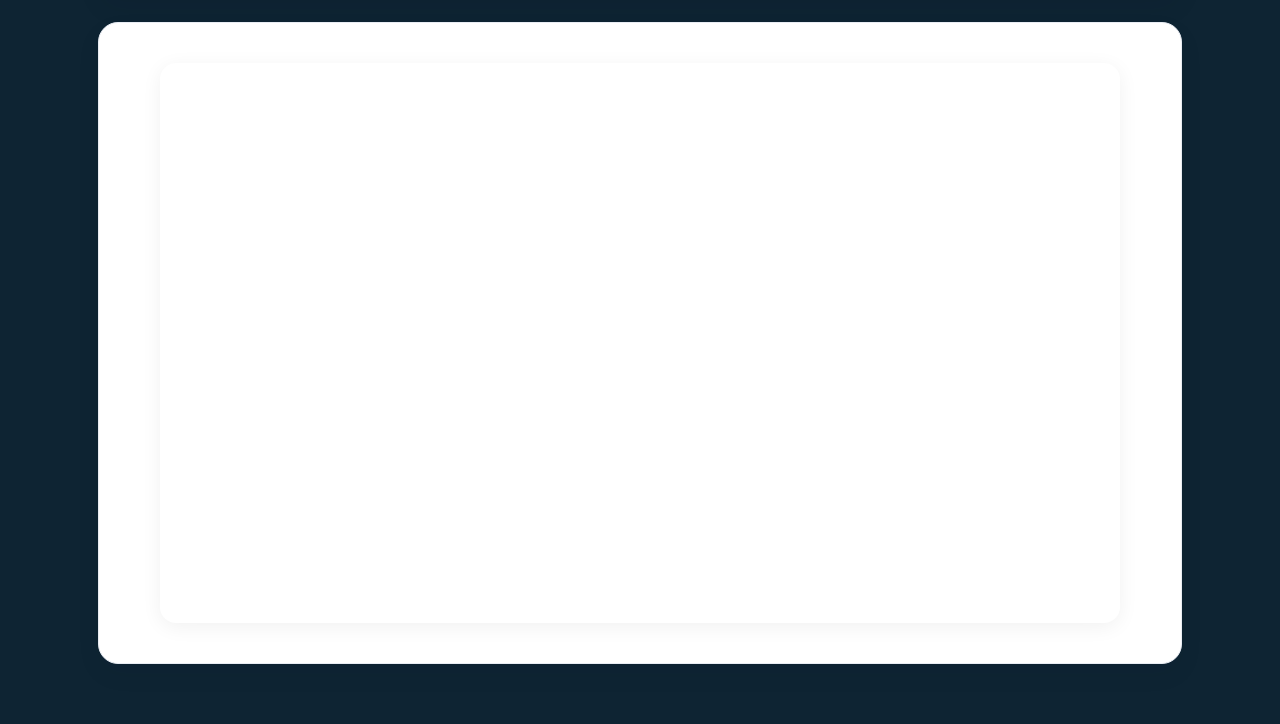
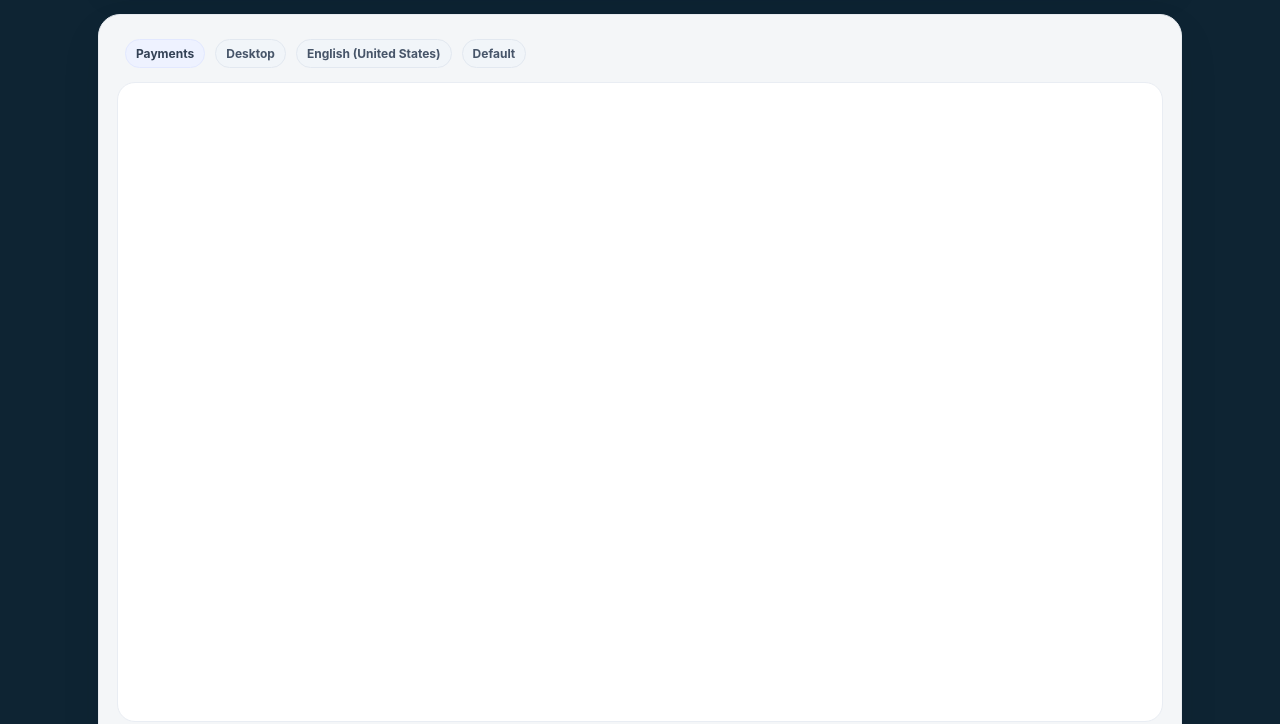
Before and after one commit to rochabr/connect-parking-demo, a website: page public/payments.html in a window 1280 px wide. Shown: the part 322-1046 px from the top of the page. Drawn offline with Linux system fonts and the light colour scheme.

Commit message:
improving UI

```diff
--- a/public/payments.html
+++ b/public/payments.html
@@ -20,7 +20,7 @@
     <!-- Page logic -->
     <script type="module" src="./payments.js" defer></script>
   </head>
-  <body>
+<body class="payments-page">
     <!-- Header matches your main page -->
     <header class="site-header">
       <div class="container header-inner">
@@ -53,13 +53,20 @@
         <p class="hint">Select a parking lot (Connected account) to view and manage its payments.</p>
       </section>
 
-      <!-- Payments embedded component -->
-      <section class="section-card">
+     <!-- Payments embedded component -->
+<!-- Payments embedded component -->
+<section class="section-card payments-shell">
+  <div class="frame-toolbar">
+    <span class="pill">Payments</span>
+    <span class="pill subtle">Desktop</span>
+    <span class="pill subtle" id="localePill">English (United States)</span>
+    <span class="pill subtle">Default</span>
+  </div>
 
-        <div id="container" class="checkout-frame" style="min-height:560px; padding:0;"></div>
-        <div id="error" class="hint" hidden>Something went wrong. Check console/server logs.</div>
-      </section>
-    </main>
+  <div id="container" class="payments-frame"></div>
+  <div id="error" class="hint" hidden>Something went wrong. Check console/server logs.</div>
+</section>
+
 
     <footer class="site-footer">
       <div class="container">
--- a/public/payments.js
+++ b/public/payments.js
@@ -147,14 +147,20 @@ async function initPaymentsForAccount(accountId) {
         return undefined;
       }
     };
+document.getElementById('localePill').textContent = locale === 'es' ? 'Español (México)' : 'English (United States)';
 
-    // Pass `locale` to Connect.js
-    connectInstance = await loadConnectAndInitialize({
-      publishableKey,
-      fetchClientSecret,
-      locale, // ← es for MX, en otherwise
-      appearance: { variables: { colorPrimary: '#22c55e', borderRadius: '12px' } },
-    });
+connectInstance = await loadConnectAndInitialize({
+  publishableKey,
+  fetchClientSecret,
+  locale,
+  appearance: {
+    variables: {
+      colorPrimary: '#2563eb',   // Stripe blue
+      borderRadius: '12px',
+      fontFamily: 'Inter, system-ui, -apple-system, Segoe UI, Roboto, Helvetica, Arial',
+    },
+  },
+});
 
     paymentsElement = connectInstance.create('payments');
     containerEl.innerHTML = '';
--- a/public/styles.css
+++ b/public/styles.css
@@ -131,33 +131,73 @@ body{
   margin-top: 4px;
 }
 
-/* --- Layout for embedded Stripe components --- */
-.checkout-frame,
-#container {
+/* Checkout (embedded Checkout) */
+.checkout-frame {
   background: #ffffff;
   border-radius: 16px;
-  padding: 0;                   /* no padding inside, to keep iframe full width */
-  box-shadow: 0 4px 20px rgba(0, 0, 0, 0.06);
+  padding: 0;
   min-height: 560px;
-  overflow: hidden;              /* keeps rounded corners clean */
+  box-shadow: 0 4px 20px rgba(0,0,0,.06);
+  overflow: hidden;
+  margin: 20px auto;
+  max-width: 880px; /* checkout can be narrower */
+}
+.checkout-frame iframe {
+  width: 100%;
+  height: 100%;
+  border: 0;
+  display: block;
 }
 
-/* add padding outside using a wrapper section */
-.section-card .checkout-frame,
-.section-card #container {
-  margin: 20px auto;
-  max-width: 960px;              /* comfortable max width */
+/* Payments (embedded Payments) */
+/* Page canvas closer to the mock */
+body.payments-page .container { padding-top: 24px; }
+.section-card.payments-shell {
+  background: #f4f6f8;                /* soft gray around the card */
+  border: 1px solid #e7ebf0;
+  border-radius: 22px;
+  padding: 18px 18px 24px;
+  box-shadow: 0 18px 40px rgba(3, 19, 34, 0.08);
 }
 
-/* iframe sizing */
-.checkout-frame iframe,
-#container iframe {
+/* Toolbar “chips” above the table */
+.frame-toolbar{
+  display:flex; gap:10px; align-items:center;
+  padding: 6px 8px 14px 8px;
+}
+.pill{
+  background:#eef2ff; color:#334155; border:1px solid #e2e8ff;
+  padding:6px 10px; border-radius:999px; font-size:12px; font-weight:700;
+}
+.pill.subtle{
+  background:#f1f5f9; color:#475569; border-color:#e2e8f0;
+}
+
+/* Payments iframe container (wide, rounded, no inner padding) */
+.payments-frame{
+  background:#ffffff;
+  border-radius: 18px;
+  padding: 0;
+  min-height: 640px;
+  overflow: hidden;
+  margin: 0 auto;
+  max-width: 1120px; /* wider so table breathes */
+  border: 1px solid #e9edf3;
+}
+.payments-frame iframe{
   width: 100%;
   height: 100%;
-  border: none;
-  display: block;
-  background: transparent;
+  display:block;
+  border:0;
 }
+
+/* Optional: tighten on small screens */
+@media (max-width: 900px){
+  .payments-frame{ max-width: 100%; border-radius: 14px; }
+  .section-card.payments-shell{ border-radius: 16px; }
+}
+
+
 
 
 /* ==== Footer on dark background ==== */
```
Also changed, not shown: public/app.js (+1 -12 lines).
